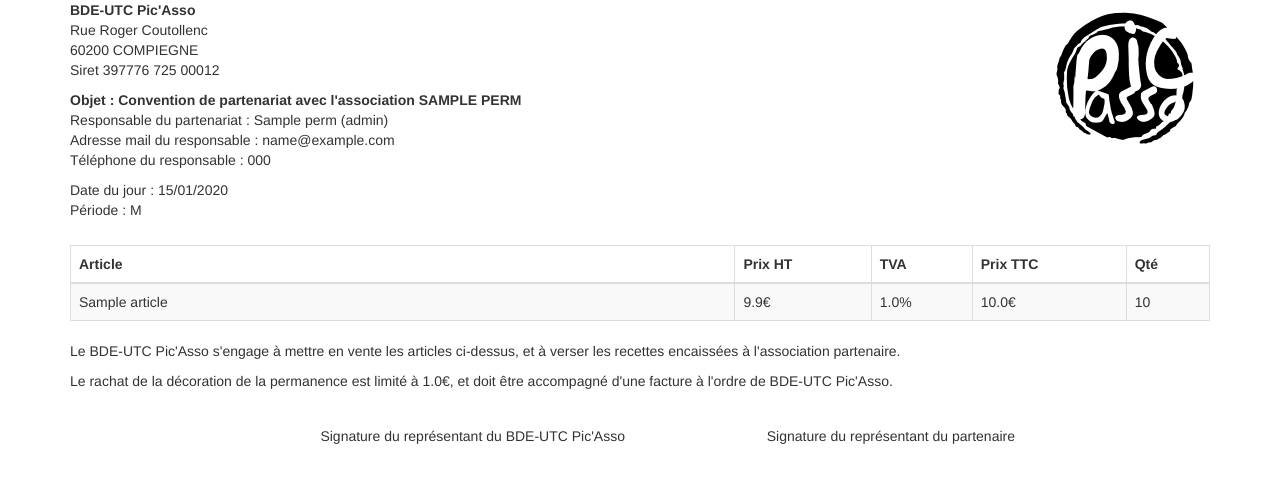
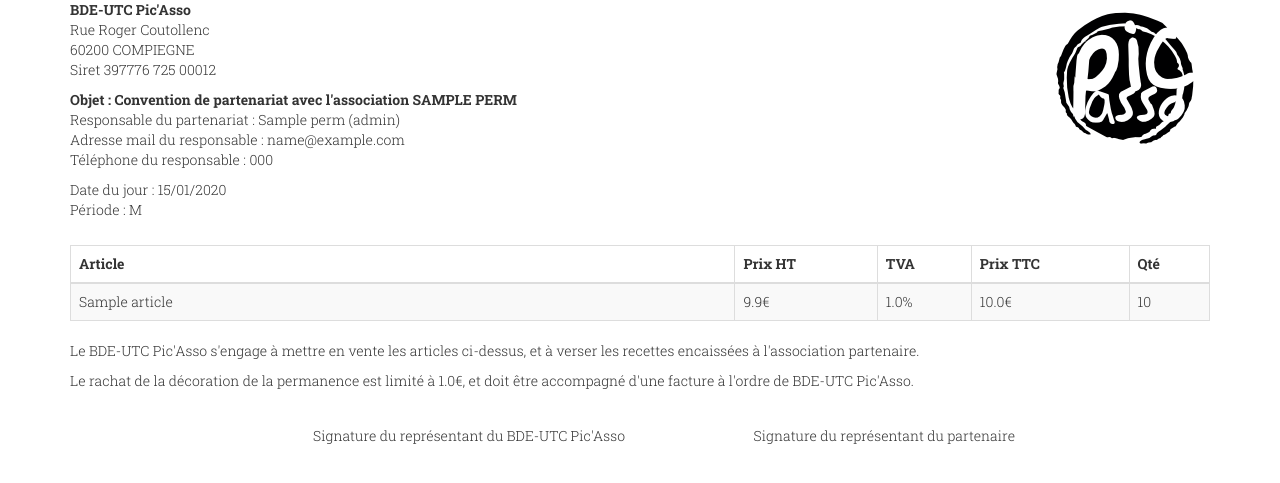
Before and after one commit to dotpy3/picsousdjango, a Django app: a page that uses facture/templates/convention_partenariat.html in a window 1280 px wide. Shown: the top 483 px of the page. Run offline with Django 3.2, Linux system fonts and the light colour scheme; tables that the repository leaves empty hold one stand-in row (values such as "Sample post"); parts of the project's set-up code (start-up, migrations or seed data) failed here and were passed over; some libraries are stand-ins or nearby versions.

Commit message:
added font in convention

```diff
--- a/facture/templates/convention_partenariat.html
+++ b/facture/templates/convention_partenariat.html
@@ -61,4 +61,14 @@
 			</div>
 		</div>
 	</body>
+    <link href='https://fonts.googleapis.com/css?family=Roboto+Slab:400,300,700' rel='stylesheet' type='text/css'>
+    <style>
+        body {
+            font-family: 'Roboto Slab', serif;
+            font-weight: 300;
+        }
+        #picassoinfo {
+            font-weight: 300;
+        }
+    </style>
 </html>
```
